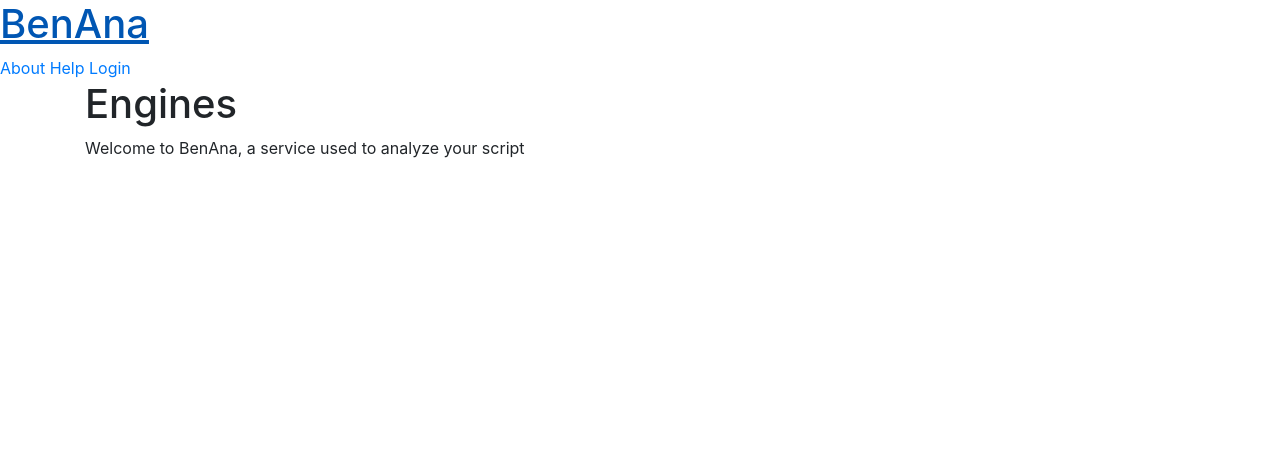
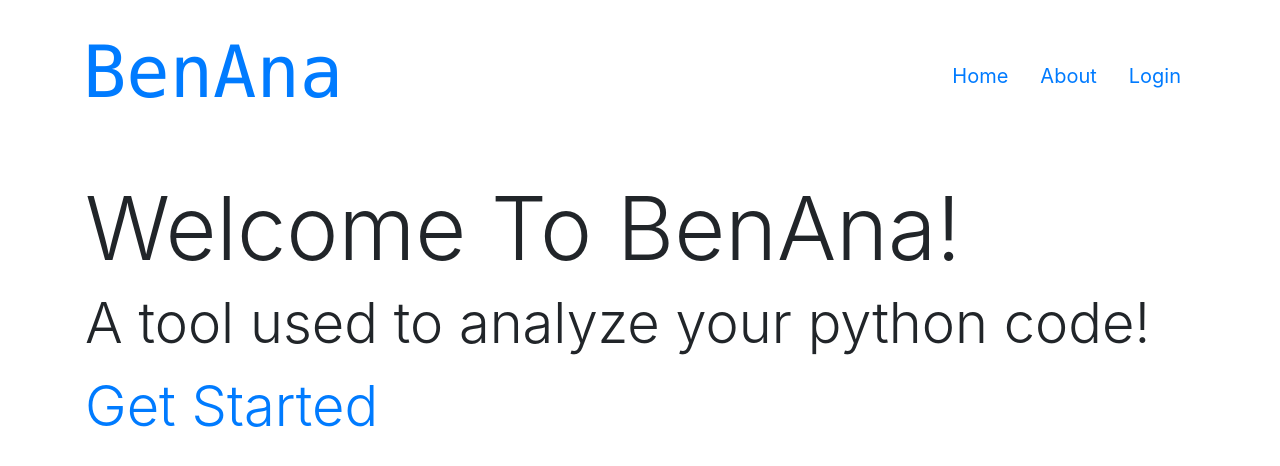
Before and after one commit to jyty17/python-fullstack, a Django app: page /engine/ in a window 1280 px wide. Shown: the top 466 px of the page. Run offline with Django 3.2, Linux system fonts and the light colour scheme; parts of the project's set-up code (start-up, migrations or seed data) failed here and were passed over; some libraries are stand-ins or nearby versions.

Commit message:
profile home update

```diff
--- a/frontend/engine_1/templates/engine_1/base.html
+++ b/frontend/engine_1/templates/engine_1/base.html
@@ -6,20 +6,23 @@
 	<meta name="viewport" content="width=device-width, initial-scale=1, shrink-to-fit=no">
 	<link rel="stylesheet" href="https://stackpath.bootstrapcdn.com/bootstrap/4.5.2/css/bootstrap.min.css" integrity="sha384-JcKb8q3iqJ61gNV9KGb8thSsNjpSL0n8PARn9HuZOnIxN0hoP+VmmDGMN5t9UJ0Z" crossorigin="anonymous">
 </head>
-<body>
-	<div class="page-header">
-		<a href="/engine"><h1>BenAna</h1></a>
-		<a href="/engine/about" title="">About</a>
-		<a href="/engine/help" title="">Help</a>
-		{% if user %}
-			<a href="{% url 'engine_1:user_upload' user.id %}" title="">Upload</a>
-			<a href="{% url 'engine_1:user_profile' user.id %}" title="">Profile</a>
-		{% endif %}
-		{% if not user %}
-			<a href="/engine/login" title="">Login</a>
-		{% endif %}
+<body class="container">
+	<div class="page-header row justify-content-between navbar navbar-toggler navbar-expand-lg mt-4 mb-4">
+		<a href="{% url 'engine_1:home' %}" class=""><h1 class="display-3 text-monospace">BenAna</h1></a>
+		<ul class="nav">
+			<a href="{% url 'engine_1:home' %}" title="home" class="nav-link">Home</a>
+			<a href="{% url 'engine_1:about' %}" title="about" class="nav-link">About</a>
+			<!-- <a href="/engine/help" title="" class="nav-link">Help</a> -->
+			{% if user %}
+				<a href="{% url 'engine_1:user_upload' user.id %}" title="" class="nav-link">Upload</a>
+				<a href="{% url 'engine_1:user_profile' user.id %}" title="" class="nav-link">Profile</a>
+			{% endif %}
+			{% if not user %}
+				<a href="{% url 'engine_1:login' %}" title="" class="nav-link">Login</a>
+			{% endif %}
+		</ul>
 	</div>
-	<div class="container">
+	<div class="">
 		{% block content %}
 		{% endblock %}
 	</div>
--- a/frontend/engine_1/templates/engine_1/home.html
+++ b/frontend/engine_1/templates/engine_1/home.html
@@ -2,14 +2,23 @@
 
 {% block content %}
 <div>
-	<h1>Engines</h1>
+	{% if user %}
+		<h1>Engines</h1>
 
-	<p>{{ heading }}</p>
+		<p>{{ heading }}</p>
 
-	{% for instance in uploads %}
-		<div>
-			<a>{{ instance.name }}</a>
-		</div>
-	{% endfor %}
+		{% for records in uploads %}
+			<div>
+				<a>{{ records.name }}</a>
+			</div>
+		{% endfor %}
+	{% endif %}
+	{% if not user %}
+	<div class="mt-5 d-flex justify-content-center flex-column align-content-center">
+		<h1 class="display-2">Welcome To BenAna!</h1>
+		<p class="display-4">A tool used to analyze your python code!</p>
+		<p class="display-4"><a href="{% url 'engine_1:login' %}" title="" class="">Get Started</a></p>
+	</div>
+	{% endif %}
 </div>
 {% endblock %}
--- a/frontend/engine_1/views.py
+++ b/frontend/engine_1/views.py
@@ -4,10 +4,14 @@ from django.template import loader
 
 from django.contrib.auth import login, authenticate, logout
 from django.contrib.auth.forms import UserCreationForm, AuthenticationForm
+from django.contrib.auth.models import User
 
 from django.contrib import messages
 
-from .forms import FeedbackForm, CreateUserForm, UploaderForm
+from .forms import FeedbackForm
+from .forms import CreateUserForm
+from .forms import UploaderForm
+from .forms import EditUserForm
 
 from .models import Uploads
 
@@ -37,7 +41,7 @@ def viz(request):
 
 def home(request):
     user = request.user
-    print(user, request.user.is_authenticated)
+    # print(user, request.user.is_authenticated)
     if request.user.is_authenticated:
         username = request.user.username
         # uploads = Uploads.object.filter(user_id=user.id)
@@ -91,9 +95,33 @@ def signup(request):
     return render(request, 'engine_1/signup.html', {'form': form})
 
 def about(request):
-    return HttpResponse("About This App!")
+    user = request.user if request.user.is_authenticated else None
+    context = {
+        'user': user,
+    }
+    return render(request, 'engine_1/about.html', context=context)
+    # return HttpResponse("About This App!")
 
 def user_profile(request, id):
+    user = request.user if request.user.is_authenticated else None
+    if user:
+        profile = User.objects.get(pk=user.id)
+        if request.method == 'POST':
+            form = EditUserForm(request.POST, instance=user)
+            # .exclude(field_value="password")
+            if form.is_valid():
+                form.save()
+                return redirect(f'/engine/{user.id}/profile')
+        else:
+            form = EditUserForm(instance=user)
+            context = {
+                'form': form
+            }
+            return render(request, 'engine_1/profile.html', context=context)
+    else:
+        return redirect('/engine/login')
+
+
     return HttpResponse(f"User {id}'s profile")
 
 def user_upload(request, id):
```
Also changed, not shown: frontend/engine_1/forms.py (+16 -2 lines), frontend/engine_1/templates/engine_1/about.html (added, +17 -0 lines), frontend/engine_1/templates/engine_1/profile.html (+14 -0 lines).
